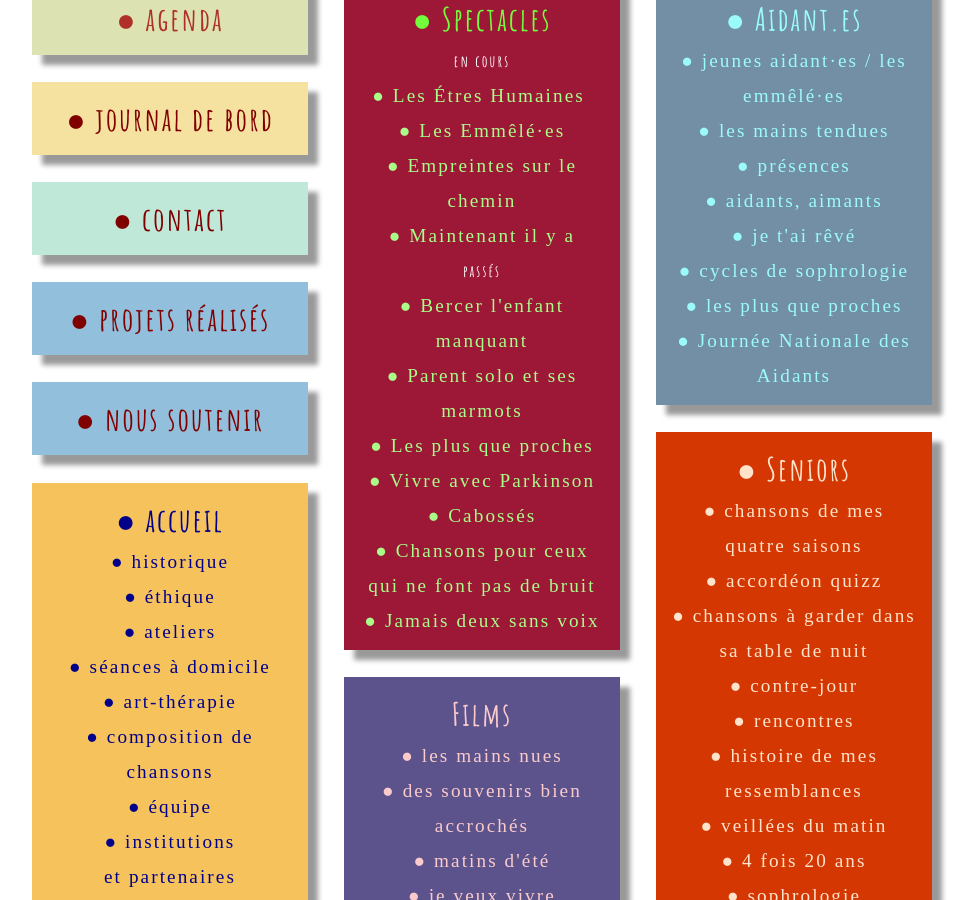
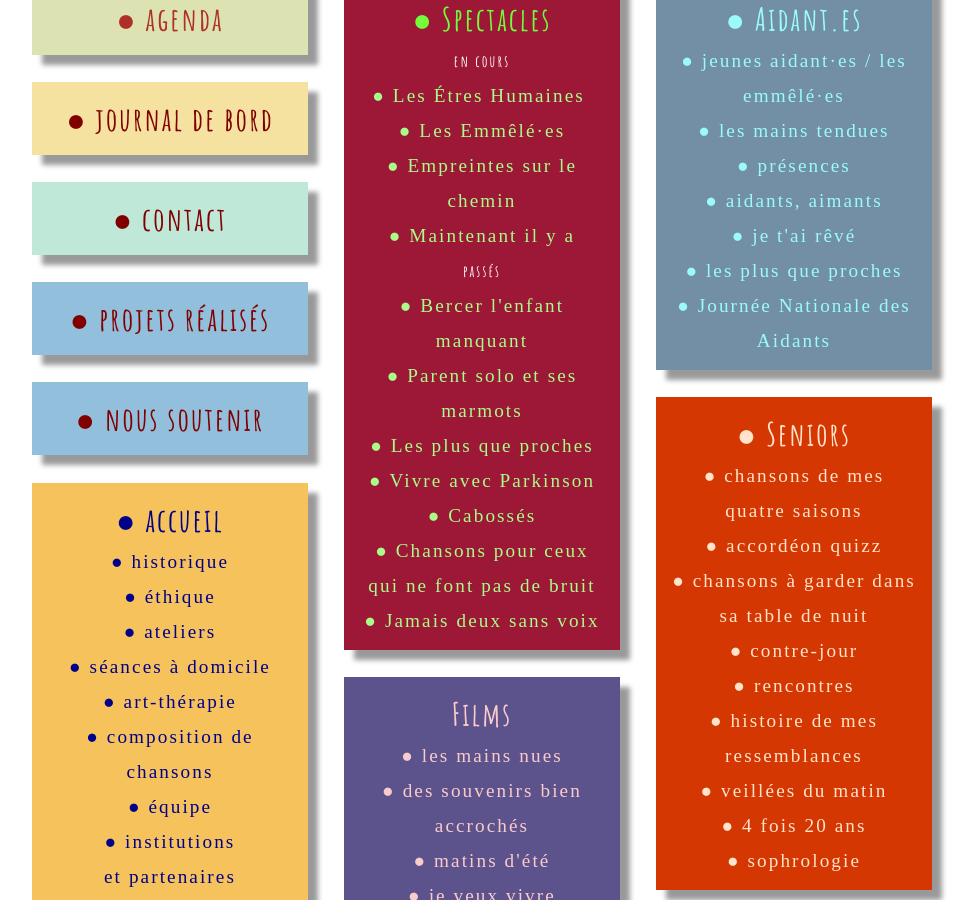
Before and after one commit to leshnik/revertouthaut, a Jekyll site: the page built from index.html, in a window 1280 px wide and 900 px high, scrolled down 8572 px. Shown: the whole window, without its empty margins (158-1134 px from the left). Built offline with Jekyll 4.4.1, drawn with Linux system fonts in a browser that asks for light colours.

Commit message:
navlistcards2 erase sophro

```diff
--- a/_includes/NavListCards2.html
+++ b/_includes/NavListCards2.html
@@ -128,7 +128,6 @@
       <a style="color: #9bfafa" class="nav-list-item subtlehover"  href="/aidants-aimants">●&nbsp;aidants, aimants</a
         ><br>
         <a style="color: #9bfafa" class="nav-list-item subtlehover"  href="/je-t-ai-reve">●&nbsp;je t'ai rêvé</a><br>
-        <a style="color: #9bfafa" class="nav-list-item subtlehover"  href="/cycles-de-sophrologie">●&nbsp;cycles de sophrologie </a><br>
       <a style="color: #9bfafa" class="nav-list-item subtlehover"  href="/les-plus-que-proches"
         >●&nbsp;les plus que proches</a
       ><br>
```
